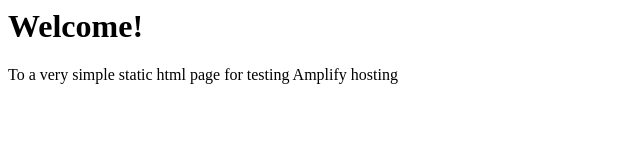
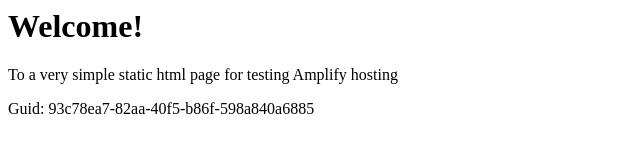
Before and after one commit to aws-aemilia-cmh/Github-PR-Commit-Integration-Test-DoNotTouch-Gith-OKSLNVO2-v1-prod-us-east-2, a website: page src/index.html in a window 1280 px wide. Shown: the whole page, without its empty margins (0-640 px from the left). Drawn offline with Linux system fonts and the light colour scheme.

Commit message:
commit from integ tests

```diff
--- a/src/index.html
+++ b/src/index.html
@@ -1,3 +1,5 @@
+
+
 <html lang="en">
 
 <head>
@@ -10,6 +12,6 @@
 <body>
     <h1>Welcome!</h1>
     <p>To a very simple static html page for testing Amplify hosting</p>
-</body>
+    <p>Guid: 93c78ea7-82aa-40f5-b86f-598a840a6885</p></body>
 
 </html>
```
